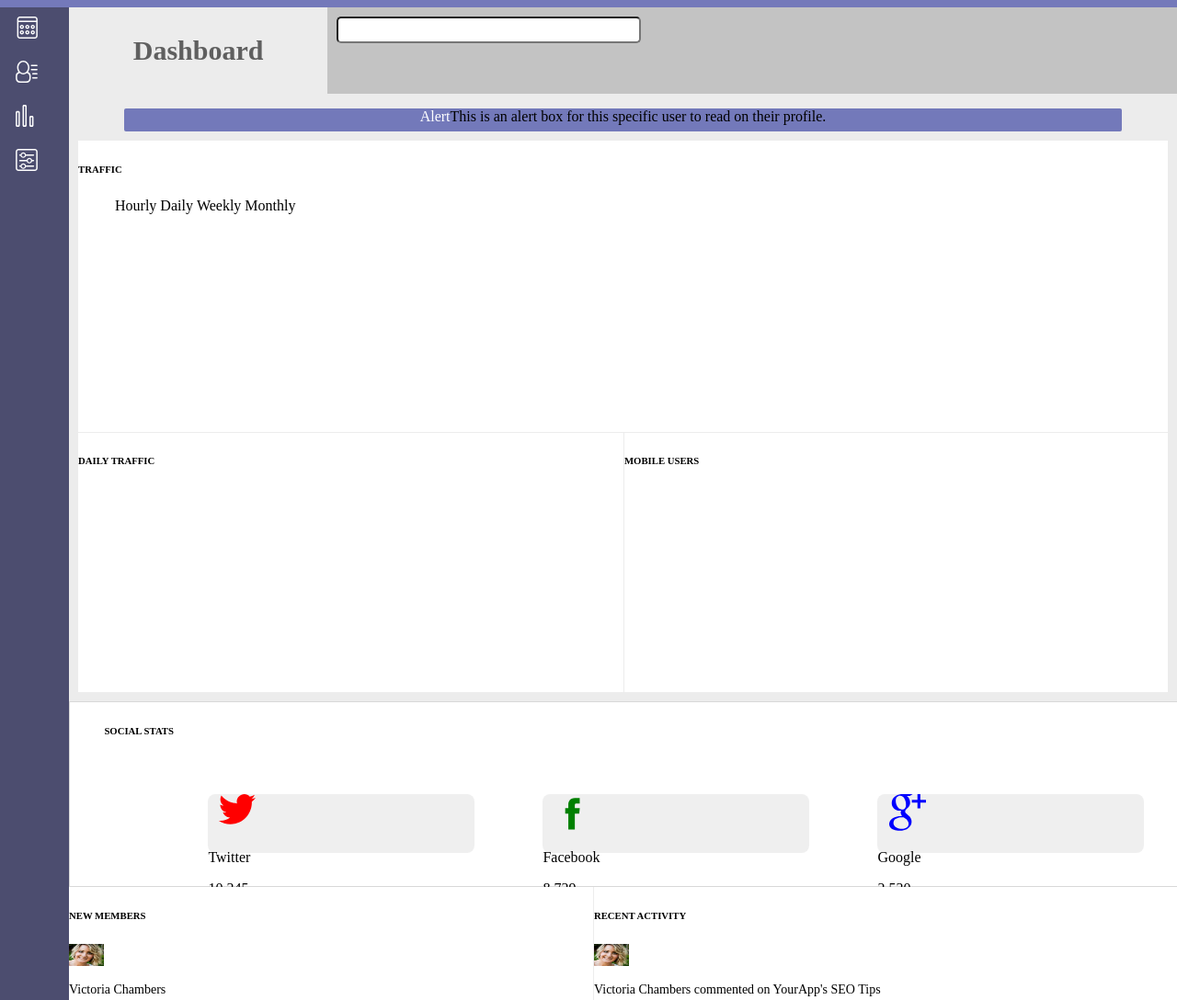
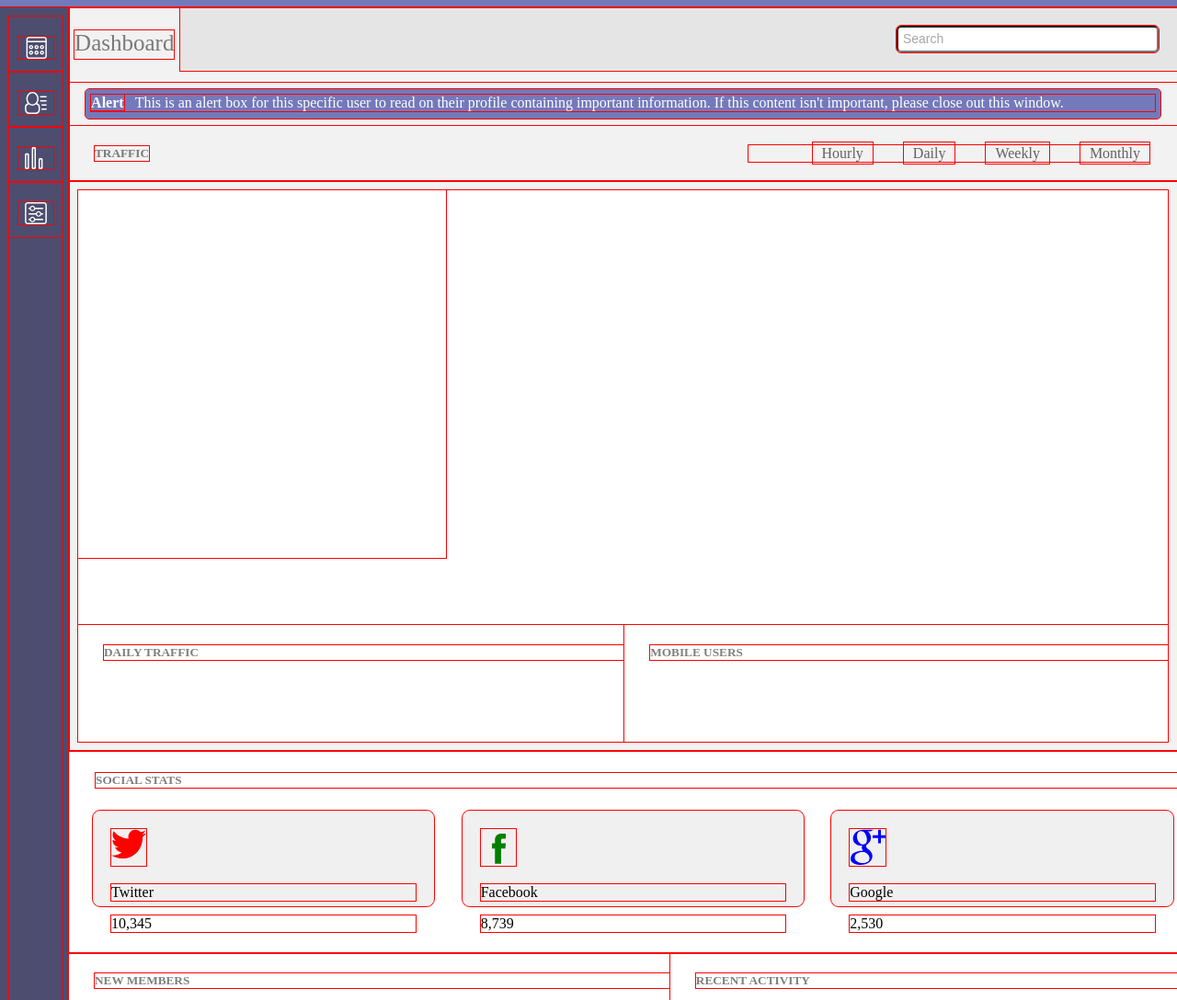
Before and after one commit to jmananthony06/Project-7, a plain HTML site: page sandbox3.html in a window 1280 px wide. Shown: the part 67-1155 px from the top of the page at 92% size. Drawn offline with Linux system fonts and the light colour scheme.

Commit message:
html and css commit
made changes to divs in html as well as css changes. now making attempts to attack charts via js - still more work to go on css

```diff
--- a/sandbox.css
+++ b/sandbox.css
@@ -1,10 +1,15 @@
-body{
-    margin:0;
-    padding:0;
+* {
+    outline: 1px solid red;
 }
 
-h6 {
-    margin-left: auto; /* seems to only affect Social Stats h6 tag */
+body {
+    margin: 0;
+    padding: 0;
+}
+
+h5 {
+    margin-left: 28px;
+    color: rgba(0, 0, 0, 0.5)
 }
 
 /*********************************/
@@ -20,7 +25,7 @@ h6 {
     grid-template-areas: 'nav nav' 'side main';
 }
 
-.nav{
+.nav {
     display: flex;
     grid-area: nav;
     background-color: rgb(116, 121, 186);
@@ -64,7 +69,7 @@ h6 {
 }
 
 .profileImg {
-    border-radius: 90%; /* cant get this to shrink any more - why not? also doesnt look right */
+    border-radius: 90%; /* cant get this to shrink any more - why not? also doesnt look right - refer to other css file made manipulating img from css directly*/
     height: 5vh;
     width: 5vw;
 }
@@ -78,14 +83,38 @@ h6 {
 /***** SIDE NAV (VERTICAL) *****/
 /*******************************/
 
-.side{
+.side {
     grid-area: side;
     background-color: rgb(76, 77, 111);
     display: flex;
+    justify-content: space-around;
+
 }
 
 .sideIcons {
-    /* cant get icons to be center vertical and close to top of container right under "YourApp area */
+    width: 100%;
+    margin: 10px;
+}
+
+.sideHover {
+    position: relative;
+}
+
+.sideHover::after {
+    opacity: 0;
+    position: absolute;
+    height: 100%;
+    width: 5px;
+    border-radius: 3px;
+    background-color: rgb(102, 192, 136);
+    content: "";
+    top: 0;
+    left: 0;
+    transition: .5s
+}
+
+.sideHover:hover::after {
+    opacity: 1;
 }
 
 .dashboardIcon,
@@ -95,14 +124,24 @@ h6 {
     height: 3vh;
     width: 3vw;
     margin: 10px;
-    /* there's a better way to center this but nothing im trying currently works - come back to this later - maybe it's fine and its all in my head */
+    margin-top: 22px;
 }
 
 /* add :hover effect with ::before and ::after pseudo CSS and make it green vertical line hugging left side of screen with same height as icon itself with 5-10px space between icon and left side of page as shown in example layout .png file */
 
 .main {
     grid-area: main;
-    background-color: rgba(0, 0, 0, 0.075);
+    background-color: rgba(0, 0, 0, 0.050);
+}
+
+.grayArea {
+    background-color: rgba(128, 128, 128, 0.123);
+    width: 90%;
+    margin-left: auto;
+    margin-bottom: 12px;
+    display: flex;
+    justify-content: flex-end;
+    align-items: center;
 }
 
 .dashboardElements {
@@ -111,48 +150,79 @@ h6 {
 
 .dashboardElements h3 {
     margin-left: auto;
-    color: rgba(0, 0, 0, 0.596);
-    font-size: 30px;
-}
-
-.grayArea {
-    background-color: rgba(128, 128, 128, 0.384);
-    padding: 10px;
-    width: 75%;
-    margin-left: auto;
+    color: rgba(0, 0, 0, 0.5);
+    font-size: 25px;
+    font-weight: 500;
 }
 
 .dashboardElements input {
     padding: 5px;
     border-radius: 5px;
-    min-width: 35%;
-    margin: auto; /* eventully cuts on input field, tried min and max width and still not output i wanted */
-    /* cant get input element to position to the left */
+    min-width: 25%;
+    height: 15px;
+    margin: 20px;
+     /* put in magnifying glass inside input element on right side */
+}
+
+input::placeholder {
+    color: rgba(0, 0, 0, 0.349);
+    font-size: 14px;
 }
 
 .alertBox {
-    width: 90%;
-    height: 25px;
+    width: 96%;
+    height: 20px;
     margin: auto;
+    margin-top: 8px;
+    margin-bottom: 8px;
+    padding: 6px;
     background-color: rgb(115, 121, 186);
-    border-radius: 2px;
-    /* cant get Alert and text that follows centered in the div or spaces from one another - why? */
+    border-radius: 4px;
+/* insert an interactive 'x' button at the end of the alert message to enable closing out of the prompt  */
 }
 
 .alertBox p {
-    text-align: center;
+    text-align: left;
+    margin: auto;
+    color: white;
 }
 
+.alertBox span {
+    margin-right: 12px;
+}
+
+/*******************************/
+/***** TRAFFIC AND TIMELINE ****/
+/*******************************/
+
 .timelineNav {
-    display: flex; /* no matter what properties and values i give to the parent and child elements it doesn't budge - why? */
+    display: flex;
+    align-items: center;
+}
+
+.timelineTabs {
+    list-style: none;
+    display: inline;
+    margin-left: auto;
+    margin-right: 30px;
 }
 
 .timelineTabs li {
-    list-style: none;
     display: inline;
-    justify-content: space-between; /* aligned w/ traffic text but not flex-ending or space-around */
-    margin: auto;
+    margin-left: 30px;
+    color: rgba(0, 0, 0, 0.6);
+    padding: 3px 10px;
 }
+
+.timelineTabs li:hover {
+    color: white;
+    background-color: rgba(102, 192, 136);
+    transition: .2s;
+    border-radius: 20px;
+}
+/*******************************/
+/*********** CHARTS ************/
+/*******************************/
 
 .charts {
     display: grid;
@@ -180,41 +250,35 @@ h6 {
     grid-area: doughnut;
 }
 
+/*******************************/
+/***** SOCIAL STATS DIV ********/
+/*******************************/
+
 .flexStatsContainer {
     display: flex;
+    flex-wrap: wrap;
+    justify-content: space-evenly;
     width: 100%;
-    height: 25vh;
     background-color: white;
     border: 1px solid rgba(0, 0, 0, 0.151);
 } /* nothing fitting properly inside of the 3 social stats containers  */
 
-.Twitter {
-    display: inline-block;
-    width: 24%;
-    height: 8vh;
-    background-color: rgba(0, 0, 0, 0.062);
-    margin: auto;
-    margin-top: 100px;
-    border-radius: 8px;
+.socialStats {
+    width: 100%;
+    margin-bottom: auto;
 }
 
-.Facebook {
-    display: inline-block;
-    width: 24%;
+.Twitter,
+.Facebook,
+.Google {
+    display: inline;
+    width: 27.5%;
     height: 8vh;
-    background-color: rgba(0, 0, 0, 0.062);
-    margin: auto;
-    margin-top: 100px;
-    border-radius: 8px;
-}
-
-.Google {
-    display: inline-block;
-    width: 24%;
-    height: 8vh;
-    background-color: rgba(0, 0, 0, 0.062);
-    margin: auto;
-    margin-top: 100px;
+    background-color: rgba(0, 0, 0, 0.060);
+    margin: 25px;
+    margin-bottom: 50px;
+    padding: 20px;
+    margin-right: auto;
     border-radius: 8px;
 }
 /* bottom 4 square pannel missing a top grid gap line and not working no matter how i write it - figure out why later */
@@ -224,8 +288,12 @@ h6 {
 .googleImg {
     /* can't get img to center on left side of social container boxes - why? */
     height: 5vh;
-    width: 5vw;
+    width: 3vw;
 }
+
+/*******************************/
+/******* LOWER 4 PANELS ********/
+/*******************************/
 
 .panels {
     display: grid;
@@ -236,6 +304,8 @@ h6 {
     grid-gap: 1px;
 }
 
+/********** New Members *********/
+
 .newMembers {
     grid-area: newMembers;
     height: 300px;
@@ -244,9 +314,11 @@ h6 {
 }
 
 .newMembers img {
-    height:3vh;
+    height: 3vh;
     width: 3vw;
 }
+
+/********** Recent Activity **********/
 
 .recentActivity {
     grid-area: recentActivity;
@@ -256,20 +328,62 @@ h6 {
 }
 
 .recentActivity img {
-    height:3vh;
+    height: 3vh;
     width: 3vw;
 }
 
+.imgContainer {
+    display: flex;
+    flex-wrap: wrap;
+    width: 50%;
+}
+
+/********** Message User **********/
+
 .userMessages {
     grid-area: userMessages;
-    height: 300px;
+    height: 100%;
     width: 100%;
     background-color: white;
 }
 
+.userMessages input,
+.userMessages textarea {
+    display: flex;
+    margin: auto;
+    margin-bottom: 15px;
+}
+
+.userMessages input {
+    width: 92%;
+    border-color: rgba(0, 0, 0, 0.164);
+    border-radius: 5px;
+    padding: 8px;
+}
+
+.userMessages textarea {
+    width: 93.5%;
+    border-color: rgba(0, 0, 0, 0.178);
+    /* cant figure out how to remove manual sizing of textarea size from lower right hand corner of element */
+    height: 35%;
+    border-radius: 5px;
+}
+
+.userMessages button {
+    background-color: rgb(115, 121, 186);
+    border: none;
+    color: white;
+    width: 94%;
+    height: 40px;
+    margin-left: 30px;
+    border-radius: 5px;
+}
+
+/********** User Settings **********/
+
 .userSettings {
     grid-area: userSettings;
-    height: 300px;
+    height: 100%;
     width: 100%;
     background-color: white;
 }
@@ -282,61 +396,30 @@ h6 {
     font-size: 14px;
 }
 
-.userMessages input,
-.userMessages textarea,
-.userMessages button {
-    display: flex;
-    margin: auto;
-    margin-bottom: 5px;
-}
-
 /* tried display flex and flex-wrap: wrap on images in panels and does nothing - need imgs and text to fit in their respective panels and not bleed over into another one or disappear behind other panel elements  */
-
-.userMessages button {
-    background-color: rgb(115, 121, 186);
-    border: none;
-    color: white;
-    width: 88%;
-    height: 40px;
-    text-align: center; /* why isnt "send" text in center like the buttons in settings? */
-    margin-top: 5%;
-    border-radius: 5px;
-}
-
-.userMessages input {
-    width: 85%;
-    border-color: rgba(0, 0, 0, 0.164);
-    padding: 8px;
-    margin-bottom: 15px;
-}
-
-.userMessages textarea {
-    width: 89%;
-    border-color: rgba(0, 0, 0, 0.178);
-    /* cant figure out how to remove manual sizing of textarea size from lower right hand corner of element */
-    height: 35%;
-    border-radius: 5px;
-}
 
 /* cant get buttons aligned flush from each panel */
 
 .userSettings p {
-    margin-top: 35px;
-    margin-left: 15px;
+    margin-top: 40px;
+    margin-left: 27px;
 } /* need on/off toggle section next to <p> text */
 
 .userSettings input {
     display: flex;
     margin: auto;
-    margin-top: 10%;
-    width: 50%;
+    margin-top: 4.5%;
+    width: 92%;
     padding: 8px;
 }
 
 .userSettings button {
-    margin-left: 10%;
-    margin-top: 5%;
-    width: 150px;
+    margin-top: 2%;
+    margin-left: 25px;
+    display: inline-flex;
+    justify-content: center;
+    align-items: center;
+    width: 45.7%;
     height: 40px;
     background-color: rgb(115, 121, 186);
     border: none;
--- a/sandbox3.html
+++ b/sandbox3.html
@@ -3,6 +3,7 @@
 <head>
     <title></title>
     <link rel="stylesheet" href="sandbox.css">
+    <!-- <script src="https://cdnjs.cloudflare.com/ajax/libs/Chart.js/2.9.3/Chart.bundle.js"></script> -->
 </head>
 <body>
 	<div class="grid">
@@ -16,45 +17,47 @@
                 </div>
         </div>
 		<div class="side">
-            <div class="sideIcons">
-                <div><img class="dashboardIcon" src="./icons/icon-dashboard.svg" alt=""></div>
-                <div><img class="membersIcon" src="./icons/icon-members.svg" alt=""></div>
-                <div><img class="visitsIcon" src="./icons/icon-visits.svg" alt=""></div>
-                <div><img class="settingsIcon" src="./icons/icon-settings.svg" alt=""></div>
+            <div class="sideIcons"> <!-- cant figure out how this green vertical hover line appears to the left of the vertical icon nav items - wrapping icons in divs isn't working -->
+                    <div class="sideHover"><img class="dashboardIcon" src="./icons/icon-dashboard.svg" alt=""></div>
+                    <div class="sideHover"><img class="membersIcon" src="./icons/icon-members.svg" alt=""></div>
+                    <div class="sideHover"><img class="visitsIcon" src="./icons/icon-visits.svg" alt=""></div>
+                    <div class="sideHover"><img class="settingsIcon" src="./icons/icon-settings.svg" alt=""></div>
             </div>
         </div>
         <div class="main">
             <div class="dashboardElements">
                 <h3>Dashboard</h3>
                     <div class="grayArea">
-                        <input type="text">
+                        <input type="text" placeholder="Search">
                     </div>
             </div>
             <div class="alertBox">
-                <p><span class="white">Alert</span>This is an alert box for this specific user to read on their profile.</p>
+                <p><span class="white"><strong>Alert</strong></span>This is an alert box for this specific user to read on their profile containing important information. If this content isn't important, please close out this window.</p>
             </div>
+            <div>
             <nav class="timelineNav">
-            </nav>
-            <div class="charts">
-                <div class="line"> <!-- add graph -->
-                    <h6>TRAFFIC</h6>
+                <h5>TRAFFIC</h5>
                 <ul class="timelineTabs">
                     <li>Hourly</li>
                     <li>Daily</li>
                     <li>Weekly</li>
                     <li>Monthly</li>
                 </ul>
+            </nav>
+            <div class="charts">
+                <div class="line">
+                    <canvas id="myChart" width="400" height="400"></canvas>
                 </div>
-                <div class="bar"> <!-- add graph -->
-                    <h6>DAILY TRAFFIC</h6>
+                <div class="bar">
+                    <h5>DAILY TRAFFIC</h5>
                 </div>
-                <div class="doughnut"> <!-- add graph -->
-                    <h6>MOBILE USERS</h6>
+                <div class="doughnut">
+                    <h5>MOBILE USERS</h5>
                 </div>
             </div>
 
             <div class="flexStatsContainer">
-                <h6>SOCIAL STATS</h6> <!-- cant get grid gap top not get bigger if h6 tag outside of div but inside it messes up the inline-block display - pushes all 3 elements to the right and becomes un-centered -->
+                <h5 class="socialStats">SOCIAL STATS</h5> <!-- cant get grid gap top not get bigger if h5 tag outside of div but inside it messes up the inline-block display - pushes all 3 elements to the right and becomes un-centered -->
                 <div class="Twitter">
                     <img class="twitterImg" src="./icons/icon-twitter.svg" alt="">
                     <p>Twitter</p>
@@ -71,9 +74,10 @@
                     <p>2,530</p>
                 </div>
             </div>
-            <div class="panels"> <!-- grid is favoring more space on right side than the left side - why?? -->
+            <div class="panels">
                 <div class="newMembers">
-                    <h6>NEW MEMBERS</h6>
+                    <h5>NEW MEMBERS</h5>
+                        <div class="imgContainer">
                             <img src="./images/member-1.jpg" alt="">
                                 <p>Victoria Chambers</p>
                                 <p>victoria.chambers80@example.com</p>
@@ -89,10 +93,12 @@
                             <img src="./images/member-4.jpg" alt="">
                                 <p>Dan Oliver</p>
                                 <p>dan.oliver82@example.com</p>
-                    <p>10/15/15</p> <!-- img and text disappears in grid early on -->
+                                <p>10/15/15</p> <!-- how to get aligned like mockup / now have all content in box and no longer bleeds off behind other panels -->
+                        </div>
                 </div>
                 <div class="recentActivity">
-                    <h6>RECENT ACTIVITY</h6>
+                    <h5>RECENT ACTIVITY</h5>
+                    <div class="imgContainer">
                         <img src="./images/member-1.jpg" alt="">
                             <p>Victoria Chambers commented on YourApp's SEO Tips</p>
                             <p>4 hours ago</p>
@@ -106,17 +112,18 @@
                             <p>Dan Oliver posted on YourApp's SEO Tips</p>
                             <p>1 day ago</p>
                     </div>
+                </div>
                 <div class="userMessages">
-                    <h6>MESSAGE USER</h6>
+                    <h5>MESSAGE USER</h5>
                     <input type="text" placeholder="Search for User">
                     <textarea name="" id="" cols="30" rows="10" placeholder="Message for User"></textarea>
                     <button>Send</button>
                 </div>
                 <div class="userSettings">
-                    <h6>SETTINGS</h6>
+                    <h5>SETTINGS</h5>
                     <p>Send Email Notifications</p> <!-- add on/off slider  -->
                     <p>Set Profile to Public</p> <!-- add on/off slider -->
-                    <input type="text"> <!-- make this a drop down -->
+                    <input type="text" placeholder="Select Timezone"> <!-- make this a drop down -->
                     <button>Save</button>
                     <button>Cancel</button>
                 </div>
@@ -124,6 +131,6 @@
 
         </div>
 	</div>
-<script src="sandbox.js"></script>
+<!-- <script src="sandbox.js"></script> -->
 </body>
 </html>
```
Also changed, not shown: sandbox.js (added, +42 -0 lines), 1 other file. Lines whose indentation alone changed are shown as unchanged.
